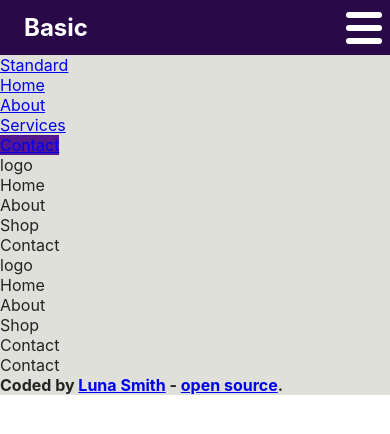
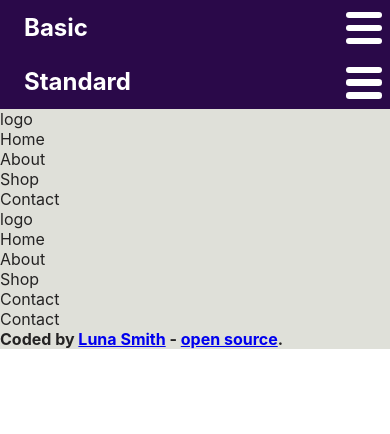
Before and after one commit to Lu-Smith/react_headers, a React (Create React App) app: page /contact in a window 390 px wide. Shown: the top 434 px of the page. Built offline with nearby package versions, Linux system fonts and the light colour scheme.

Commit message:
Updated styling in HeaderTwo

```diff
--- a/package.json
+++ b/package.json
@@ -16,6 +16,7 @@
     "react-router-dom": "^6.16.0",
     "react-scripts": "^5.0.1",
     "typescript": "^4.9.5",
+    "use-local-storage": "^3.0.0",
     "web-vitals": "^2.1.4"
   },
   "scripts": {
--- a/src/components/styles/HeaderTwo.css
+++ b/src/components/styles/HeaderTwo.css
@@ -0,0 +1,87 @@
+.active {
+    background-color: rgb(84, 23, 141);
+}
+
+.HeaderTwo {
+    background-color: rgb(42, 9, 73);
+    display: flex;
+    align-items: center;
+    justify-content: space-between;
+    padding: 0.8rem 0.5rem;
+    position: sticky;
+    top: 0;
+}
+
+.HeaderTwo .title a {
+    font-size: 1.5rem;
+    margin: 1rem;
+    font-weight: bold;
+    text-decoration: none;
+    color: white;
+}
+
+.HeaderTwo ul {
+    display: flex;
+    list-style: none;
+}
+
+.HeaderTwo ul li a {
+    display: block;
+    text-decoration: none;
+    color: white;
+    padding: 0.5rem;
+    border-radius: 0.5rem;
+}
+
+.HeaderTwo ul li a:not(.active):hover {
+    background-color: green;
+}
+
+.HeaderTwo .menu {
+    display: none;
+    position: absolute;
+    top: 0.75rem;
+    right: 0.5rem;
+    flex-direction: column;
+    justify-content: space-between;
+    width: 2.25rem;
+    height: 2rem;
+}
+
+.HeaderTwo .menu span {
+    background-color: white;
+    width: 2.25rem;
+    height: 0.4rem;
+    border-radius: 0.2rem;
+}
+
+@media (max-width: 480px) {
+    .HeaderTwo .menu {
+        display: flex;
+    }
+
+    .HeaderTwo {
+        flex-direction: column;
+        align-items: start;
+    }
+
+    .HeaderTwo ul {
+        display: none;
+        flex-direction: column;
+        width: 100%;
+        margin-bottom: 0.25rem;
+    }
+
+    .HeaderTwo ul.open {
+        display: flex;
+    }
+
+    .HeaderTwo ul li {
+        width: 100%;
+        text-align: center;
+    }
+
+    .HeaderTwo ul li a {
+        margin: 0.2rem 0.5rem;
+    }
+}
```
Also changed, not shown: 1 other file (tests, documents, lock files or other folders).
